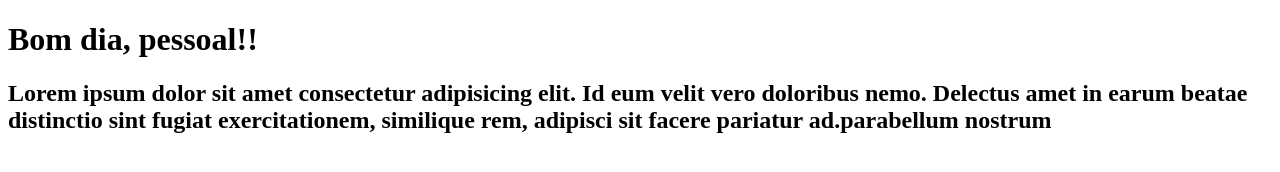
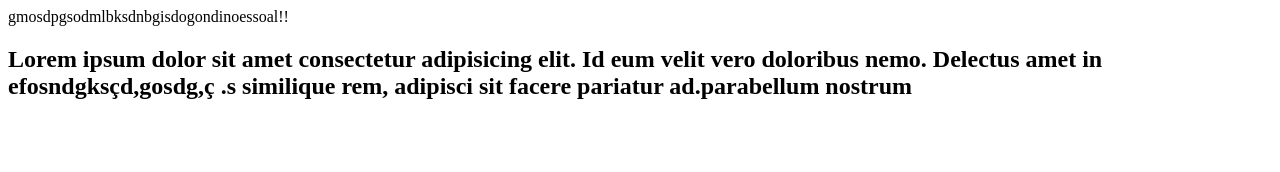
Before and after one commit to CaioVieira23/novo-curso-git, a plain HTML site: page index.html in a window 1280 px wide. Drawn offline with Linux system fonts and the light colour scheme.

Commit message:
8° commit - caos

```diff
--- a/index.html
+++ b/index.html
@@ -1,17 +1,12 @@
 <!DOCTYPE html>
 <html lang="en">
 <head>
-    <meta charset="UTF-8">
-    <meta name="viewport" content="width=device-width, initial-scale=1.0">
-    <title>Document</title>
-</head>
-<body>
-    <h1>
-        Bom dia, pessoal!!
+   gmosdpgsodmlbksdnbgisdogondinoessoal!!
     </h1>
     <h2>
         Lorem ipsum dolor sit amet consectetur adipisicing elit. Id eum velit vero doloribus nemo.
-        Delectus amet in earum beatae distinctio sint fugiat exercitationem,
+        Delectus amet in efosndgksçd,gosdg,ç .s <ldfsd çf=" [sdgsd
+        d\.´f\p fpk]"></ldfsd>
         similique rem, adipisci sit facere pariatur ad.parabellum nostrum
     </h2>
 
```
